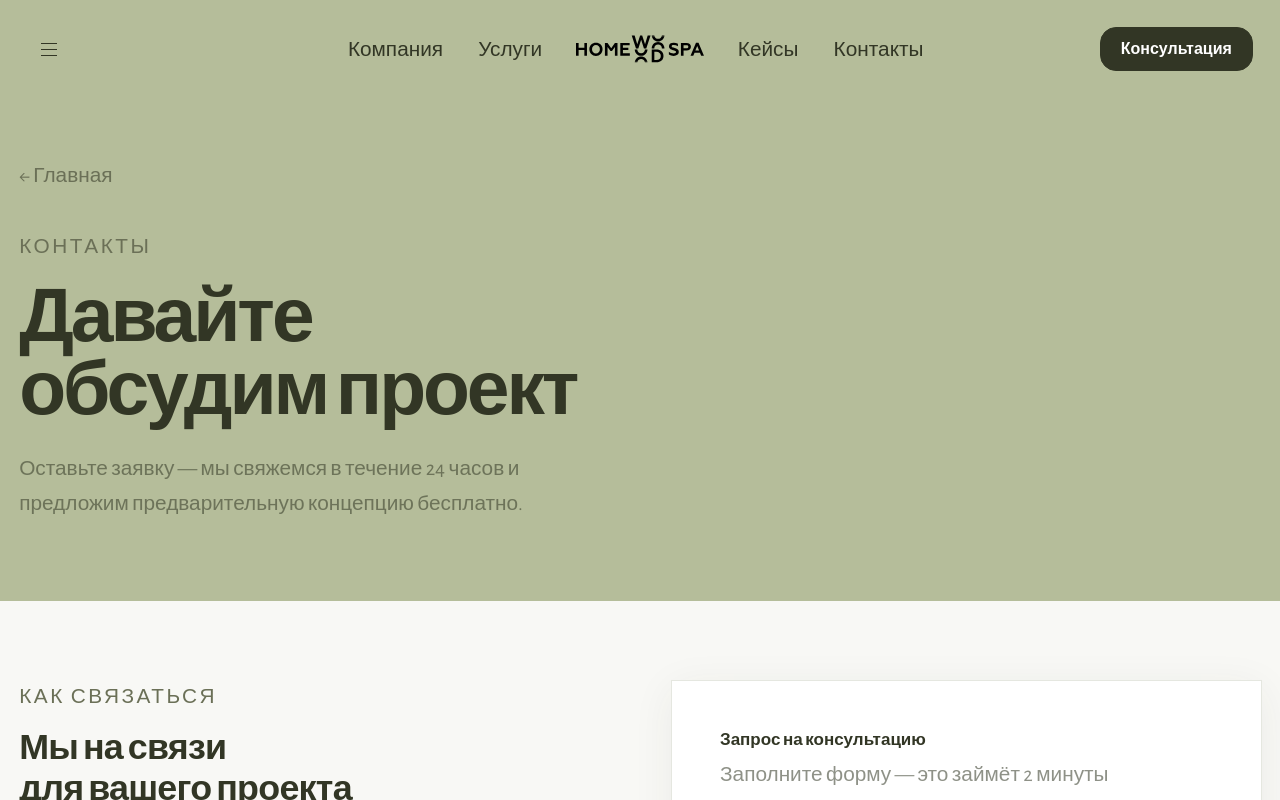
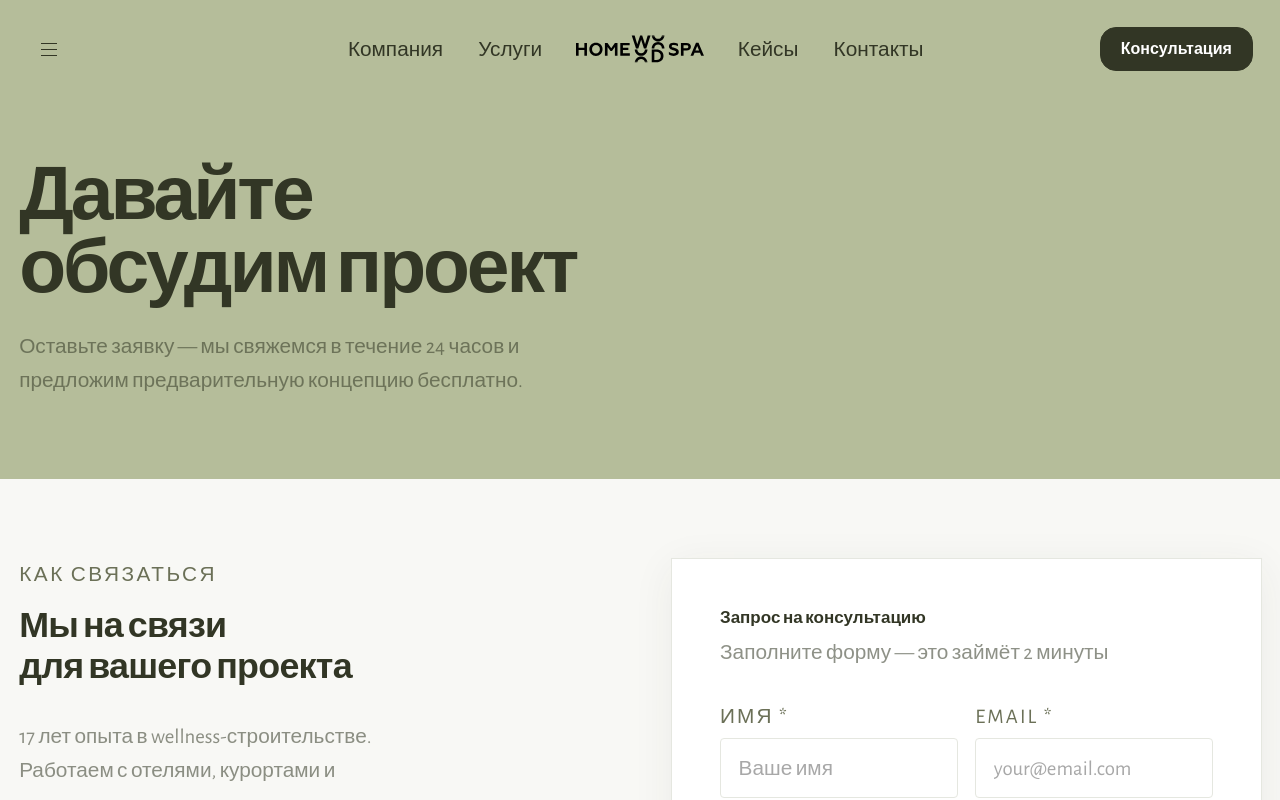
Before and after one commit to digitalcluster25/hws, a React (Vite) app: page /contact in a window 1280 px wide. Shown: the top 800 px of the page. Built offline with nearby package versions, Linux system fonts and the light colour scheme.

Commit message:
fix: remove breadcrumb/label from hero on Portfolio, Services, Contact

```diff
--- a/src/pages/Contact.jsx
+++ b/src/pages/Contact.jsx
@@ -141,9 +141,7 @@ export default function Contact() {
       {/* HERO */}
       <section style={{ background: C.light, ...px, paddingTop:'10rem', paddingBottom:'5rem' }}>
         <div style={wrap}>
-          <Link to="/" className="hws-back-link">← Главная</Link>
           <motion.div initial="hidden" animate="show" variants={stagger}>
-            <motion.p variants={fadeUp} className="hws-label hws-label-muted mb-5">Контакты</motion.p>
             <motion.h1 variants={fadeUp} className="hws-page-h1 mb-6">
               Давайте<br/>обсудим проект
             </motion.h1>
--- a/src/pages/Portfolio.jsx
+++ b/src/pages/Portfolio.jsx
@@ -108,8 +108,6 @@ export default function Portfolio() {
       {/* HERO */}
       <section style={{ background: C.light, ...px, paddingTop: '10rem', paddingBottom: '6rem' }}>
         <div style={wrap}>
-          <Link to="/" className="hws-back-link">← Главная</Link>
-          <p className="hws-label hws-label-muted mb-6">Портфолио</p>
           <h1 className="hws-page-h1 mb-6">Наши проекты</h1>
           <p className="hws-body tc-muted" style={{ maxWidth: '520px' }}>
             17+ лет, 300+ проектов, 4 страны. Каждый wellness-объект — уникальный мир.
--- a/src/pages/Services.jsx
+++ b/src/pages/Services.jsx
@@ -147,8 +147,6 @@ export default function Services() {
       {/* HERO */}
       <section style={{ background: C.light, ...px, paddingTop: '10rem', paddingBottom: '5rem' }}>
         <div style={wrap}>
-          <Link to="/" className="hws-back-link">← Главная</Link>
-          <p className="hws-label hws-label-muted mb-6">Услуги</p>
           <h1 className="hws-page-h1 mb-6">Что мы строим</h1>
           <p className="hws-body tc-subtle" style={{ maxWidth: '560px' }}>
             17 лет специализации — от аутентичных хаммамов до масштабных термальных комплексов для luxury-отелей.
```
